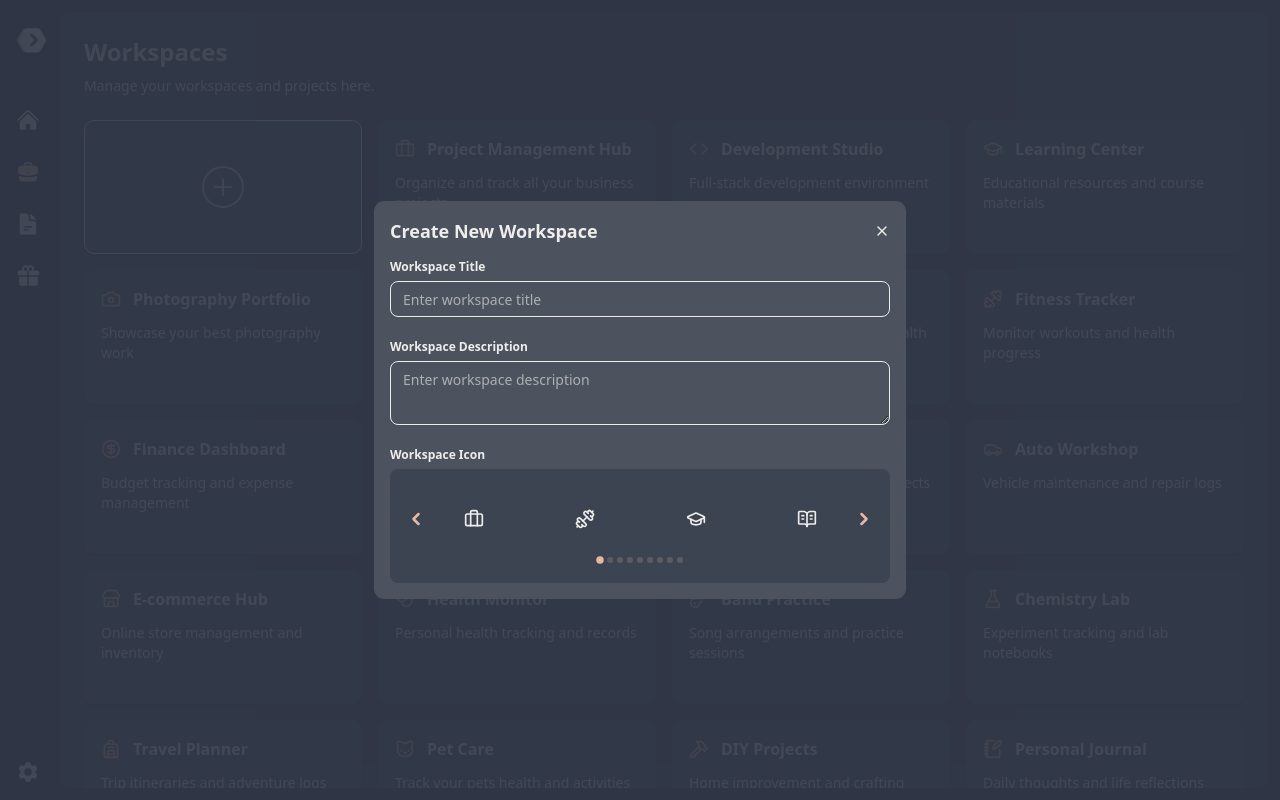
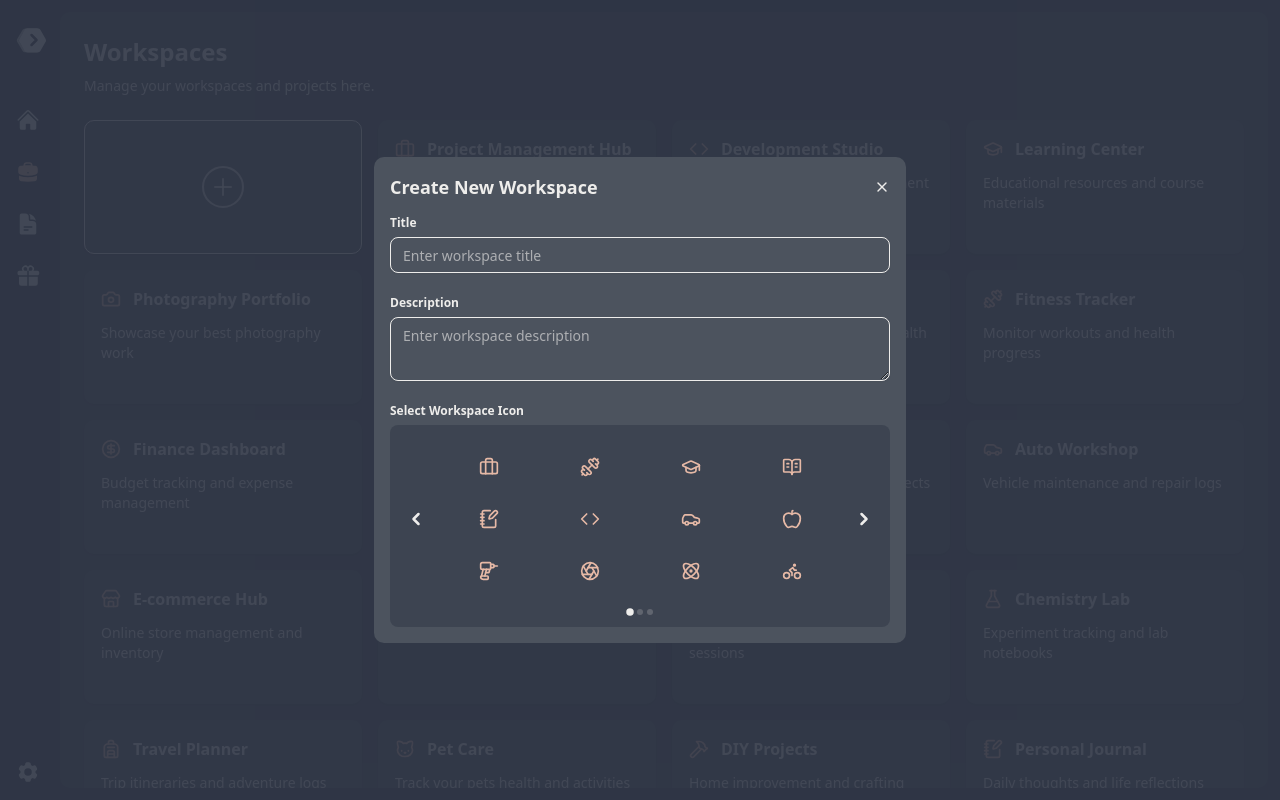
Before and after one commit to Ahmed6253/Hive, a React (Vite) app: page /workspaces in a window 1280 px wide. Both pictures are taken after a click on the element "Create New Workspace". Built offline with nearby package versions, Linux system fonts and the light colour scheme.

Commit message:
feat: update icon pagination and improve styling for workspace icon selection

```diff
--- a/src/pages/Workspace/NewWorkspace.tsx
+++ b/src/pages/Workspace/NewWorkspace.tsx
@@ -16,9 +16,30 @@ const NewWorkspace = ({
   Icons: any;
 }) => {
   const [currentPage, setCurrentPage] = useState(0);
-  const iconsPerPage = 4;
+  const [data, setData] = useState({
+    title: "",
+    description: "",
+    icon: "",
+  });
+  const iconsPerPage = 12;
   const totalIcons = Object.keys(Icons).length;
   const totalPages = Math.ceil(totalIcons / iconsPerPage);
+
+  const handleChange = (
+    e: React.ChangeEvent<HTMLInputElement | HTMLTextAreaElement>
+  ) => {
+    setData({
+      ...data,
+      [e.target.name]: e.target.value,
+    });
+  };
+
+  const handleIconSelect = (icon: string) => {
+    setData({
+      ...data,
+      icon,
+    });
+  };
 
   const handleNextPage = () => {
     setCurrentPage((prev) => (prev + 1) % totalPages);
@@ -35,28 +56,30 @@ const NewWorkspace = ({
     >
       <div className="space-y-4 w-[500px] max-w-full">
         <div className="space-y-2 ">
-          <Label htmlFor="title">Workspace Title </Label>
+          <Label htmlFor="title">Title</Label>
           <Input
             type="text"
             name="title"
             id="title"
             placeholder="Enter workspace title"
             className="input"
+            onChange={handleChange}
           />
         </div>
         <div className="space-y-2">
-          <Label htmlFor="description">Workspace Description</Label>
+          <Label htmlFor="description">Description</Label>
           <Textarea
             name="description"
             id="description"
             placeholder="Enter workspace description"
             className="max-h-30"
+            onChange={handleChange}
           />
         </div>
         <div className="space-y-2 ">
-          <Label htmlFor="icon">Workspace Icon</Label>
-          <div className="relative bg-bg/50 rounded-md px-2 py-4 mt-1">
-            <div className="grid grid-cols-4 relative px-5 py-3">
+          <Label htmlFor="icon">Select Workspace Icon</Label>
+          <div className="relative bg-bg/50 rounded-md px-2 py-2 mt-1 ">
+            <div className="grid grid-cols-4 relative px-10 gap-y-2 py-3">
               {Object.keys(Icons)
                 .slice(
                   currentPage * iconsPerPage,
@@ -64,25 +87,28 @@ const NewWorkspace = ({
                 )
                 .map((icon, index) => (
                   <div key={index} className="flex items-center justify-center">
-                    <div className="p-3 w-fit hover:bg-primary/20 rounded-full cursor-pointer transition-all duration-300">
+                    <button
+                      name="icon"
+                      onClick={() => handleIconSelect(icon)}
+                      className={`p-3 w-fit hover:bg-text/10 rounded-full text-primary cursor-pointer transition-all duration-300 ${
+                        data.icon === icon ? "bg-text/15 ring-2 ring-text" : ""
+                      }`}
+                    >
                       {Icons[icon as keyof typeof Icons]}
-                    </div>
+                    </button>
                   </div>
                 ))}
               <button
                 onClick={handlePrevPage}
-                className="absolute left-5  top-1/2 -translate-y-1/2 -translate-x-4 p-1 rounded-full  hover:bg-primary/20 transition-all duration-300"
+                className="absolute cursor-pointer left-5  top-1/2 -translate-y-1/2 -translate-x-4 p-1 rounded-full  hover:bg-text/20 transition-all duration-300"
               >
-                <ChevronLeft strokeWidth={3} className="w-5 h-5 text-primary" />
+                <ChevronLeft strokeWidth={3} className="w-5 h-5 " />
               </button>
               <button
                 onClick={handleNextPage}
-                className="absolute right-5 top-1/2 -translate-y-1/2 translate-x-4 p-1 rounded-full  hover:bg-primary/20 transition-all duration-300"
+                className="absolute cursor-pointer right-5 top-1/2 -translate-y-1/2 translate-x-4 p-1 rounded-full  hover:bg-text/20 transition-all duration-300"
               >
-                <ChevronRight
-                  strokeWidth={3}
-                  className="w-5 h-5 text-primary"
-                />
+                <ChevronRight strokeWidth={3} className="w-5 h-5 " />
               </button>
             </div>
             <div className="flex justify-center items-center gap-1 my-1 ">
@@ -91,9 +117,7 @@ const NewWorkspace = ({
                   key={index}
                   onClick={() => setCurrentPage(index)}
                   className={`w-1.5 h-1.5 rounded-full cursor-pointer transition-all duration-300 ${
-                    currentPage === index
-                      ? "bg-primary scale-125"
-                      : "bg-primary/20"
+                    currentPage === index ? "bg-text scale-125" : "bg-text/20"
                   }`}
                   aria-label={`Go to page ${index + 1}`}
                 />
```
